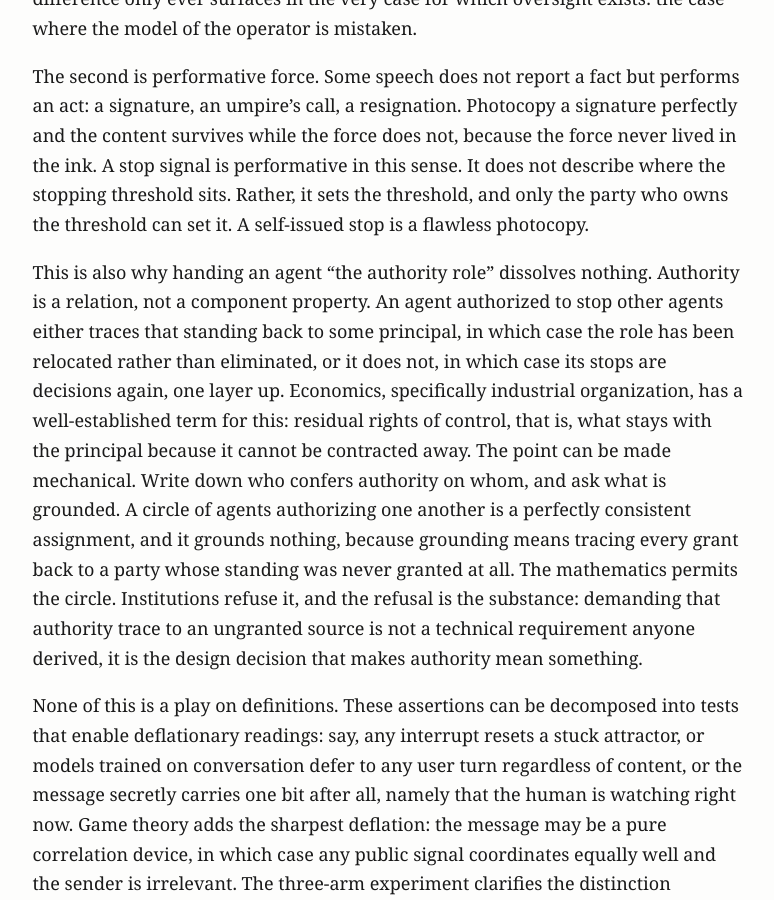
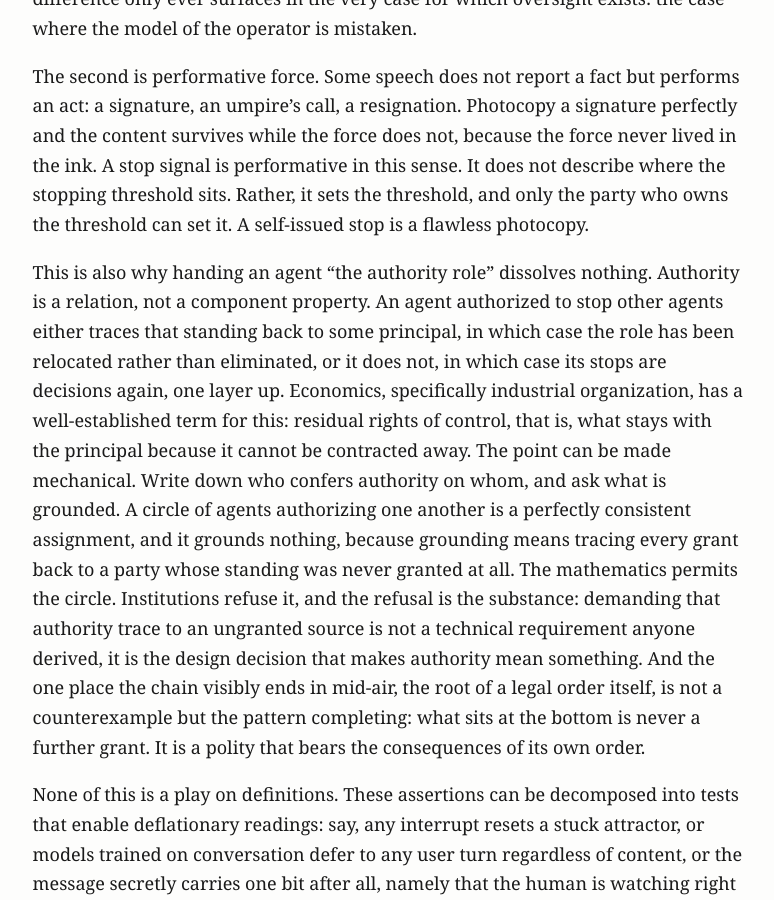
Before and after one commit to MajorLift/blog, a Jekyll site: the page built from _posts/2026-07-24-when-if-ever-agents-stop-needing-us.md, in a window 1280 px wide and 900 px high, scrolled down 2988 px. Shown: the whole window, without its empty margins (252-1026 px from the left). Built offline with Jekyll 4.4.1, drawn with Linux system fonts in a browser that asks for light colours.

Commit message:
Sync essay 1: root-of-order beat

```diff
--- a/_posts/2026-07-24-when-if-ever-agents-stop-needing-us.md
+++ b/_posts/2026-07-24-when-if-ever-agents-stop-needing-us.md
@@ -36,7 +36,7 @@ The first is error ownership. When the operator stops a search, the judgment tha
 
 The second is performative force. Some speech does not report a fact but performs an act: a signature, an umpire's call, a resignation. Photocopy a signature perfectly and the content survives while the force does not, because the force never lived in the ink. A stop signal is performative in this sense. It does not describe where the stopping threshold sits. Rather, it sets the threshold, and only the party who owns the threshold can set it. A self-issued stop is a flawless photocopy.
 
-This is also why handing an agent "the authority role" dissolves nothing. Authority is a relation, not a component property. An agent authorized to stop other agents either traces that standing back to some principal, in which case the role has been relocated rather than eliminated, or it does not, in which case its stops are decisions again, one layer up. Economics, specifically industrial organization, has a well-established term for this: residual rights of control, that is, what stays with the principal because it cannot be contracted away. The point can be made mechanical. Write down who confers authority on whom, and ask what is grounded. A circle of agents authorizing one another is a perfectly consistent assignment, and it grounds nothing, because grounding means tracing every grant back to a party whose standing was never granted at all. The mathematics permits the circle. Institutions refuse it, and the refusal is the substance: demanding that authority trace to an ungranted source is not a technical requirement anyone derived, it is the design decision that makes authority mean something.
+This is also why handing an agent "the authority role" dissolves nothing. Authority is a relation, not a component property. An agent authorized to stop other agents either traces that standing back to some principal, in which case the role has been relocated rather than eliminated, or it does not, in which case its stops are decisions again, one layer up. Economics, specifically industrial organization, has a well-established term for this: residual rights of control, that is, what stays with the principal because it cannot be contracted away. The point can be made mechanical. Write down who confers authority on whom, and ask what is grounded. A circle of agents authorizing one another is a perfectly consistent assignment, and it grounds nothing, because grounding means tracing every grant back to a party whose standing was never granted at all. The mathematics permits the circle. Institutions refuse it, and the refusal is the substance: demanding that authority trace to an ungranted source is not a technical requirement anyone derived, it is the design decision that makes authority mean something. And the one place the chain visibly ends in mid-air, the root of a legal order itself, is not a counterexample but the pattern completing: what sits at the bottom is never a further grant. It is a polity that bears the consequences of its own order.
 
 None of this is a play on definitions. These assertions can be decomposed into tests that enable deflationary readings: say, any interrupt resets a stuck attractor, or models trained on conversation defer to any user turn regardless of content, or the message secretly carries one bit after all, namely that the human is watching right now. Game theory adds the sharpest deflation: the message may be a pure correlation device, in which case any public signal coordinates equally well and the sender is irrelevant. The three-arm experiment clarifies the distinction between identical contentless interrupts issued by the agent to itself, by a script with no principal behind it, and the same issued by the operator. In turn, the script arm becomes the test for the correlation-device. If the script arm matches the operator arm, then delivering the interrupt mechanizes, dissolving that portion of the anomaly. However, the half that was never an effect claim cannot be dissolved in this manner. A script that says stop is enforcing a threshold someone else set. Deciding the exact enforcement target of the interrupt, and exercising ownership and accountability should the threshold be wrong: these are qualities that do not register on any arm of the experiment, because these are not properties of the message at all.
 
```
